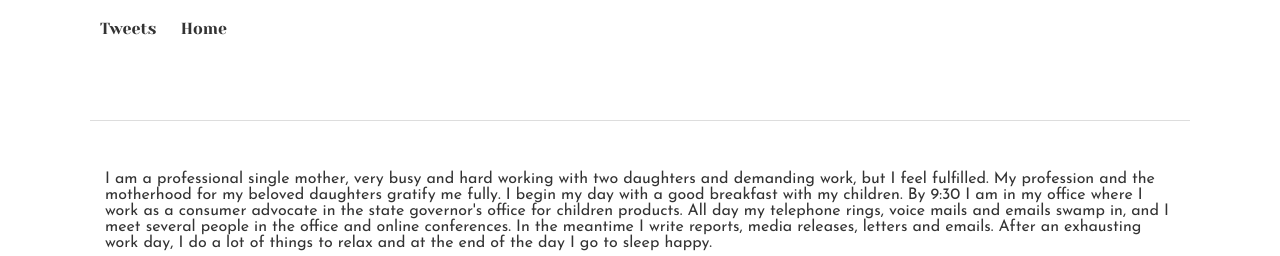
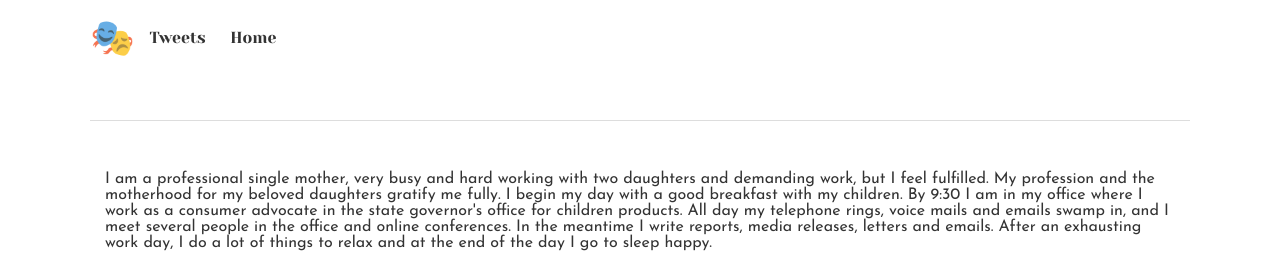
Before and after one commit to NahomZewdie/alx_html_css, a plain HTML site: page css_basic/index.html in a window 1280 px wide. Shown: the top 256 px of the page. Drawn offline with Linux system fonts and the light colour scheme.

Commit message:
Update index.html

```diff
--- a/css_basic/index.html
+++ b/css_basic/index.html
@@ -11,6 +11,7 @@
     <header>
           <nav>
               <ul>
+              <li class="logo">&#127917;</li>
               <li> <a href="tweets.html">Tweets</a> </li>
               <li> <a href="index.html">Home</a></li>
               </ul>
```
